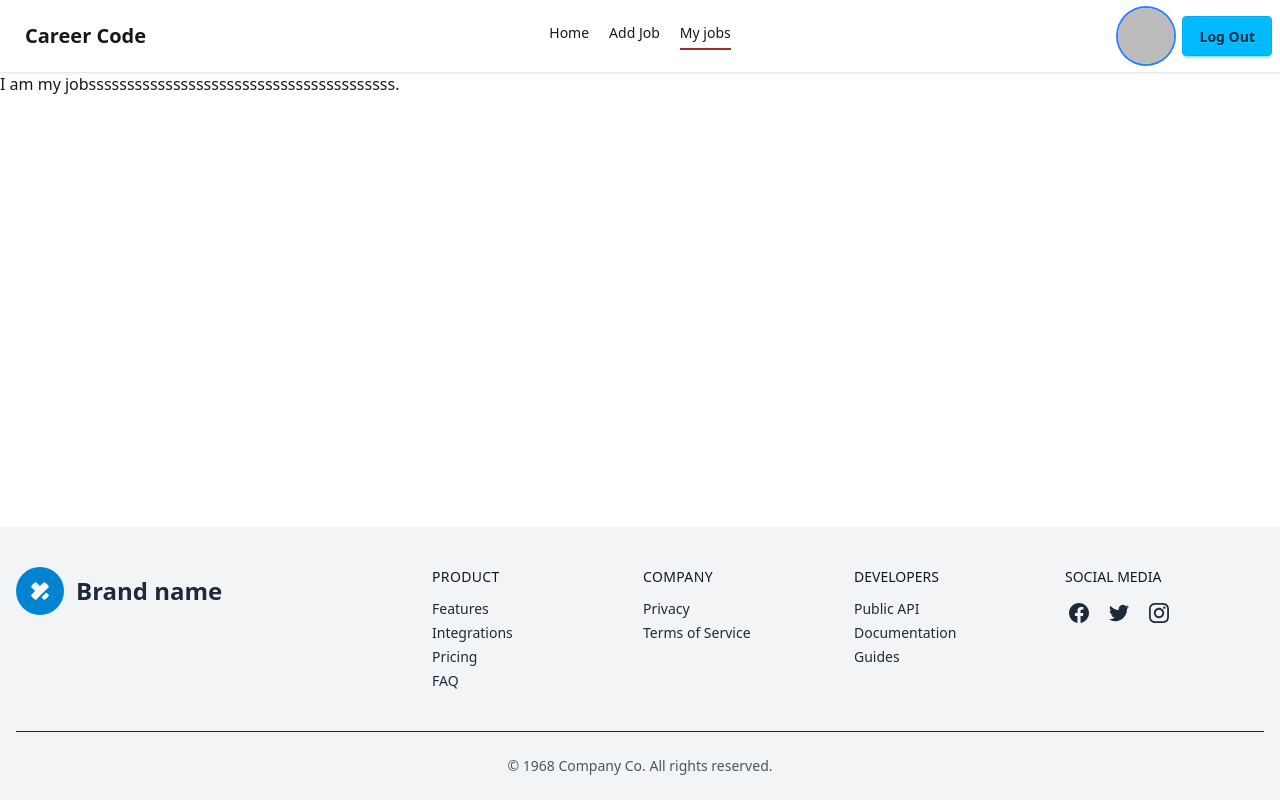
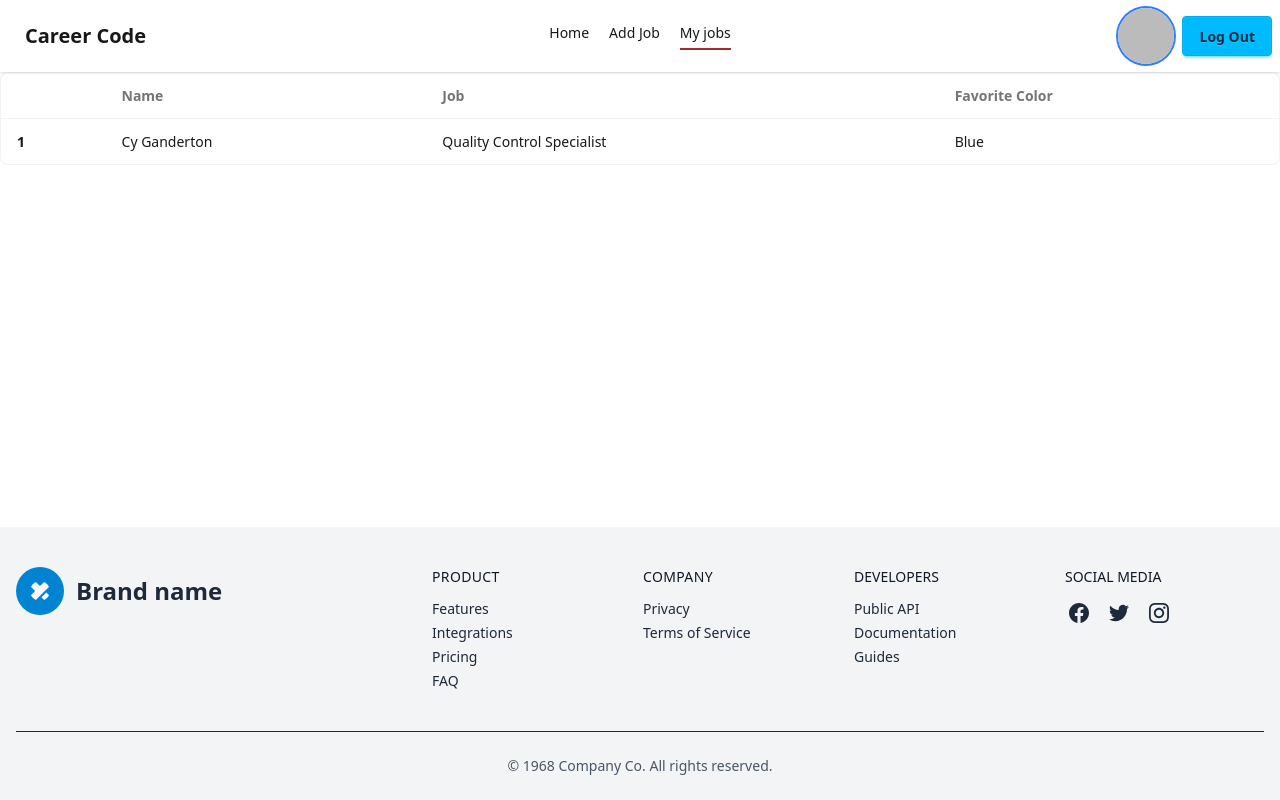
Before and after one commit to moktadir-mirul/job-portal-client, a React (Vite) app: page /myjobs in a window 1280 px wide. Built offline with nearby package versions, Linux system fonts and the light colour scheme; no server answers; sample sign-in values are in the browser's storage.

Commit message:
application to job done

```diff
--- a/src/Components/Loader/Loader.jsx
+++ b/src/Components/Loader/Loader.jsx
@@ -3,7 +3,8 @@ import React from 'react';
 const Loader = () => {
     return (
         <div className='py-10 lg:py-20 flex justify-center'>
-            <div className="w-16 lg:w-36 lg:h-36 h-16 border-4 border-dashed rounded-full animate-spin border-sky-600"></div>
+            {/* <div className="w-16 lg:w-36 lg:h-36 h-16 border-4 border-dashed rounded-full animate-spin border-sky-600"></div> */}
+            <img class="w-20 h-20 lg:w-36 lg:h-36 animate-spin" src="https://www.svgrepo.com/show/70469/loading.svg" alt="Loading icon"></img>
         </div>
     );
 };
--- /dev/null
+++ b/src/Pages/ApplyJob/ApplyJob.jsx
@@ -0,0 +1,67 @@
+import React, { useContext } from "react";
+import { useParams } from "react-router";
+import { AuthContext } from "../../AuthProvider/AuthCOntext";
+import { toast } from "react-toastify";
+
+const ApplyJob = () => {
+    const {id : jobId} = useParams();
+    const {user} = useContext(AuthContext);
+    console.log(jobId, user)
+    const handleApplyJob = e => {
+        e.preventDefault();
+        const form = e.target;
+        const formData = new FormData(form);
+        const appliedJob = Object.fromEntries(formData.entries());
+        console.log(appliedJob);
+        const {linkedin, github, resume, location} = appliedJob;
+        const applicant = {
+            jobId,
+            email: user.email,
+            linkedin,
+            github,
+            resume,
+            location
+        }
+        fetch("http://localhost:4000/applications", {
+            method: "POST",
+            headers: {
+                "content-type" : "application/json"
+            },
+            body: JSON.stringify(applicant)
+        })
+        .then(res => res.json())
+        .then(data => {
+            if(data.insertedId) {
+                toast("Applied to job successfullty");
+            }
+        })
+        .catch(err => {
+            toast.error(err.message);
+        })
+    }
+  return (
+    <div className="py-5 flex flex-col justify-center items-center">
+      <form onSubmit={handleApplyJob} className="fieldset bg-base-200 border-base-300 rounded-box w-xs md:w-md lg:w-lg flex flex-col justify-center items-center border p-4">
+        <h1 className="py-5 text-center text-4xl font-bold">Apply Job</h1>
+
+        <label className="label font-semibold text-2xl py-2">LinkedIn Profile</label>
+        <input type="url" name="linkedin" className="input w-full" placeholder="LinkedIn Profile Url" />
+
+        <label className="label font-semibold text-2xl py-2">Github Profile</label>
+        <input type="url" name="github" className="input w-full" placeholder="Github Profile Link" />
+
+        <label className="label font-semibold text-2xl py-2">Resume</label>
+        <input type="text" name="resume" className="input w-full" placeholder="Resume Link" />
+
+        <label className="label font-semibold text-2xl py-2">Current Location</label>
+        <input type="text" name="location" className="input w-full" placeholder="Current Location" />
+
+        <div className="py-5 flex justify-center">
+            <input type="submit" className="btn btn-primary" value="Apply" />
+        </div>
+      </form>
+    </div>
+  );
+};
+
+export default ApplyJob;
--- a/src/Pages/JobDetails/JobDetails.jsx
+++ b/src/Pages/JobDetails/JobDetails.jsx
@@ -1,5 +1,5 @@
 import React from "react";
-import { useLoaderData } from "react-router";
+import { Link, useLoaderData } from "react-router";
 
 const JobDetails = () => {
   const job = useLoaderData();
@@ -112,12 +112,12 @@ const JobDetails = () => {
             </p>
           </div>
 
-          <a
-            href="mailto:recruitment@brightmark.com?subject=Application for Marketing Specialist"
+          <Link
+            to={`/applyjob/${_id}`}
             className="px-6 py-2 bg-blue-600 hover:bg-blue-700 text-white font-semibold rounded-xl transition"
           >
             Apply Now
-          </a>
+          </Link>
         </div>
       </div>
     </div>
--- a/src/Pages/MyJobs/MyJobs.jsx
+++ b/src/Pages/MyJobs/MyJobs.jsx
@@ -1,11 +1,33 @@
-import React from 'react';
+import React from "react";
 
 const MyJobs = () => {
-    return (
-        <div>
-            I am my jobssssssssssssssssssssssssssssssssssssssss.
-        </div>
-    );
+  return (
+    <div>
+      <div className="overflow-x-auto rounded-box border border-base-content/5 bg-base-100">
+        <table className="table">
+          {/* head */}
+          <thead>
+            <tr>
+              <th></th>
+              <th>Name</th>
+              <th>Job</th>
+              <th>Favorite Color</th>
+            </tr>
+          </thead>
+
+          <tbody>
+            {/* row 1 */}
+            <tr>
+              <th>1</th>
+              <td>Cy Ganderton</td>
+              <td>Quality Control Specialist</td>
+              <td>Blue</td>
+            </tr>
+          </tbody>
+        </table>
+      </div>
+    </div>
+  );
 };
 
 export default MyJobs;
--- a/src/Router/Router.jsx
+++ b/src/Router/Router.jsx
@@ -8,6 +8,7 @@ import Register from "../Pages/Register/Register";
 import AddJob from "../Pages/AddJob/AddJob";
 import MyJobs from "../Pages/MyJobs/MyJobs";
 import PrivateRoute from "../PrivateRoute/PrivateRoute";
+import ApplyJob from "../Pages/ApplyJob/ApplyJob";
 
 export const router = createBrowserRouter([
   {
@@ -39,6 +40,10 @@ export const router = createBrowserRouter([
       {
         path: "/myjobs",
         element: <PrivateRoute><MyJobs></MyJobs></PrivateRoute>
+      },
+      {
+        path: "/applyjob/:id",
+        element: <PrivateRoute><ApplyJob></ApplyJob></PrivateRoute>
       }
     ],
   },
```
